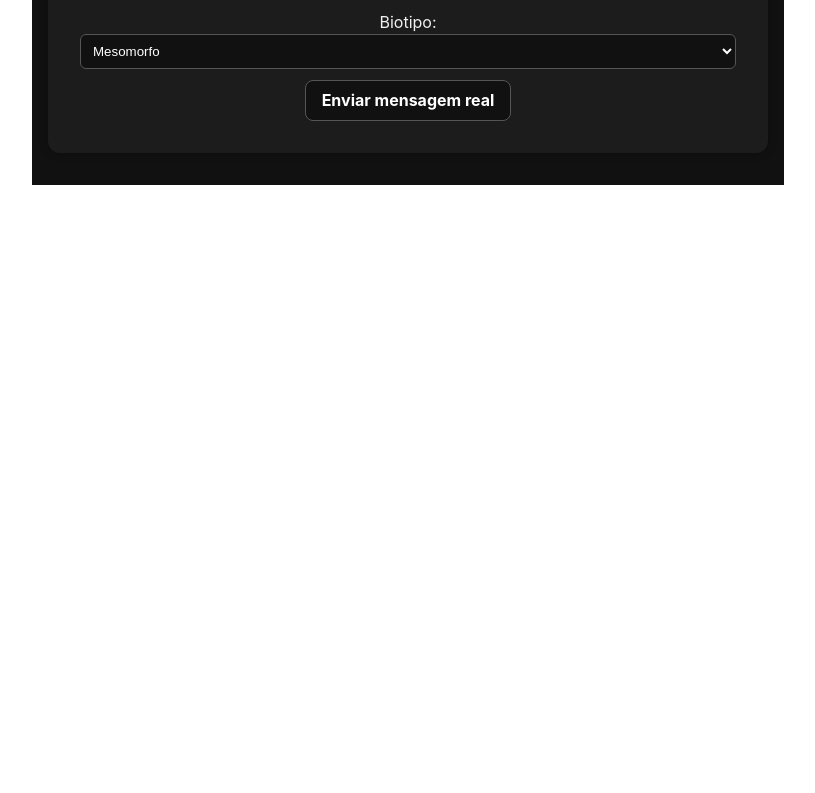
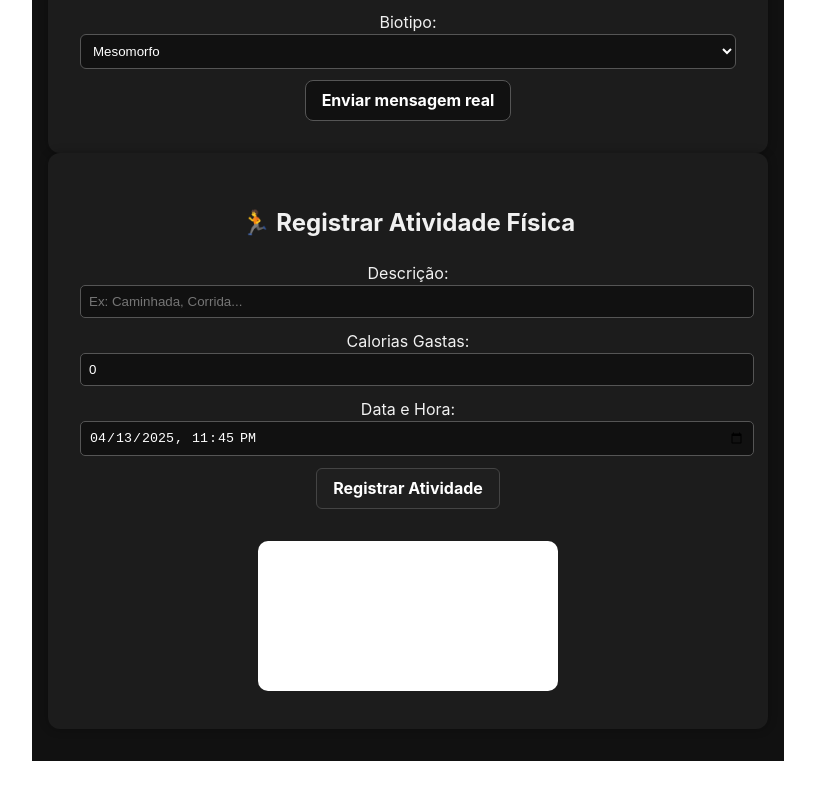
Before and after one commit to leonardoaraujosantos/learn_ao, a Svelte app in the folder frontend/: page / in a window 1280 px wide. Shown: the part 649-1442 px from the top of the page, without its empty margins (232-1047 px from the left). Before the commit the page ends 866 px from the top, so only its background shows below. Built offline with nearby package versions, Linux system fonts and the light colour scheme.

Commit message:
Registro de Atividades

```diff
--- a/frontend/package.json
+++ b/frontend/package.json
@@ -18,6 +18,7 @@
     "vite": "^6.0.5"
   },
   "dependencies": {
-    "@permaweb/aoconnect": "^0.0.79"
+    "@permaweb/aoconnect": "^0.0.79",
+    "chart.js": "^4.4.8"
   }
 }
--- a/frontend/src/App.svelte
+++ b/frontend/src/App.svelte
@@ -1,6 +1,7 @@
 <script lang="ts">
   import ButtonConnectWallet from './lib/ButtonConnectWallet.svelte';
   import CaloriasBasal from './lib/CaloriasBasal.svelte';
+  import RegistrarAtividade from './lib/RegistrarAtividade.svelte';
 </script>
 
 <main>
@@ -15,6 +16,10 @@
 
   <section class="painel">
     <CaloriasBasal />
+  </section>
+
+  <section class="painel">
+    <RegistrarAtividade />
   </section>
 </main>
 
--- a/frontend/src/lib/CaloriasBasal.svelte
+++ b/frontend/src/lib/CaloriasBasal.svelte
@@ -18,7 +18,7 @@
 
     const processId = "Xzr7DID-De_gxf1ORvuOfFVyKmb6O0_CEBezsD2kXWw";
 
-    async function simular() {
+    async function processarCaloriasBasalAO() {
       carregando = true;
       resultado = null;
       erro = "";
@@ -94,7 +94,7 @@
 
   <h2>🔥 Simulador de Calorias (mensagem real com carteira)</h2>
 
-  <form on:submit|preventDefault={simular}>
+  <form on:submit|preventDefault={processarCaloriasBasalAO}>
     <label>Sexo:
       <select bind:value={entrada.sexo}>
         <option value="masculino">Masculino</option>
--- /dev/null
+++ b/frontend/src/lib/RegistrarAtividade.svelte
@@ -0,0 +1,173 @@
+<script lang="ts">
+    import { sendMessageToProcess, lerResultadoDaMensagem } from '../lib/ao';
+    import { walletAddress } from '../stores/blockchainStore';
+    import { get } from 'svelte/store';
+    import { onMount } from 'svelte';
+    import Chart from 'chart.js/auto';
+
+    const processId = "niQZAytvrRVoKkxIOuJniZ6ZPA0d2JhXQAMjpIuubks";
+
+    function gerarTimestampISO() {
+      const now = new Date();
+      return new Date(now.getTime() - now.getTimezoneOffset() * 60000)
+        .toISOString()
+        .slice(0, 16);
+    }
+
+    let atividade = {
+      id: "",
+      descricao: "",
+      calorias: 0,
+      timestamp: gerarTimestampISO()
+    };
+
+    let resultado: string = "";
+    let erro: string = "";
+    let carregando = false;
+
+    let chartCanvas;
+    let chartInstance;
+
+    async function registrarAtividade() {
+      carregando = true;
+      resultado = "";
+      erro = "";
+
+      const wallet = get(walletAddress);
+      if (!wallet) {
+        erro = "❌ Conecte sua carteira ArConnect antes de enviar.";
+        carregando = false;
+        return;
+      }
+
+      atividade.id = String(crypto.randomUUID());
+
+      const payload = {
+        wallet,
+        descricao: atividade.descricao,
+        calorias: atividade.calorias,
+        timestamp: atividade.timestamp ? new Date(atividade.timestamp).toISOString() : undefined
+      };
+
+      try {
+        const mensagem = await sendMessageToProcess(payload, "RegistrarAtividade", processId);
+        const mensagens = await lerResultadoDaMensagem(processId, mensagem);
+        resultado = mensagens?.[0]?.Data || "✅ Enviado com sucesso.";
+        atividade.descricao = "";
+        atividade.calorias = 0;
+        atividade.timestamp = gerarTimestampISO();
+        await carregarGrafico(wallet); // Atualiza após envio
+      } catch (err) {
+        erro = "❌ Erro: " + (err?.message || err);
+      }
+
+      carregando = false;
+    }
+
+    async function carregarGrafico(wallet: string) {
+      const payload = {
+        wallet,
+        limite: 10
+      };
+
+      const mensagem = await sendMessageToProcess(payload, "ListarPorUsuario", processId);
+      const mensagens = await lerResultadoDaMensagem(processId, mensagem);
+      const resposta = mensagens?.[0]?.Data;
+
+      if (!resposta) return;
+
+      const dados = JSON.parse(resposta);
+      const labels = dados.atividades.map(a => new Date(a.timestamp).toLocaleString());
+      const valores = dados.atividades.map(a => a.calorias);
+
+      if (chartInstance) chartInstance.destroy();
+      chartInstance = new Chart(chartCanvas, {
+        type: 'bar',
+        data: {
+          labels,
+          datasets: [{
+            label: 'Calorias Gastas',
+            data: valores,
+            backgroundColor: 'rgba(255, 99, 132, 0.6)'
+          }]
+        }
+      });
+    }
+
+    // Reage à mudança da carteira conectada
+    $: if ($walletAddress) {
+      carregarGrafico($walletAddress);
+    }
+  </script>
+
+  <style>
+    input, textarea {
+      width: 100%;
+      margin-bottom: 0.7rem;
+      padding: 0.5rem;
+      background: #111;
+      border: 1px solid #555;
+      color: white;
+      border-radius: 5px;
+    }
+
+    button {
+      background-color: #1f1f1f;
+      color: white;
+      padding: 0.6rem 1rem;
+      border-radius: 6px;
+      border: 1px solid #444;
+      font-weight: bold;
+      cursor: pointer;
+    }
+
+    .resultado, .erro {
+      margin-top: 1rem;
+      font-weight: bold;
+    }
+
+    .resultado {
+      background: #1a1a1a;
+      color: #6afc6a;
+      padding: 0.7rem;
+      border-radius: 6px;
+    }
+
+    .erro {
+      color: red;
+    }
+
+    canvas {
+      margin-top: 2rem;
+      background-color: white;
+      border-radius: 10px;
+    }
+  </style>
+
+  <h2>🏃 Registrar Atividade Física</h2>
+
+  <form on:submit|preventDefault={registrarAtividade}>
+    <label>Descrição:
+      <input type="text" bind:value={atividade.descricao} placeholder="Ex: Caminhada, Corrida..." />
+    </label>
+
+    <label>Calorias Gastas:
+      <input type="number" bind:value={atividade.calorias} min="0" step="1" />
+    </label>
+
+    <label>Data e Hora:
+      <input type="datetime-local" bind:value={atividade.timestamp} />
+    </label>
+
+    <button type="submit" disabled={carregando}>
+      {carregando ? "Enviando..." : "Registrar Atividade"}
+    </button>
+  </form>
+
+  {#if resultado}
+    <div class="resultado">{resultado}</div>
+  {:else if erro}
+    <div class="erro">{erro}</div>
+  {/if}
+
+  <canvas bind:this={chartCanvas}></canvas>
--- a/frontend/src/lib/ao.ts
+++ b/frontend/src/lib/ao.ts
@@ -10,6 +10,7 @@ type DryRunOptions = {
     tags?: { name: string; value: string }[]
 }
 
+// Envia uma Mensagem
 export async function sendMessageToProcess(data: any, action: string, processId:string) {
     // Peca para assinar pela carteira
     const signer = createDataItemSigner(window.arweaveWallet);
@@ -24,13 +25,14 @@ export async function sendMessageToProcess(data: any, action: string, processId:
     return response;
   }
 
+  // Le uma Mensagem dado um processId/messageId
   export async function lerResultadoDaMensagem(processId: string, messageId: string) {
     const resposta = await result({ process: processId, message: messageId });
     return resposta.Messages;
   }
 
 
-  // DryRun manda uma mensagem e espera uma resposta
+  // DryRun manda uma mensagem e espera uma resposta (Nao precisa conectar)
   export async function dryrunMessage({ processId, action, data, tags = [] }: DryRunOptions) {
     const payload = typeof data === "string" ? data : JSON.stringify(data || {})
 
```
Also changed, not shown: 2 other files (tests, documents, lock files or other folders).
